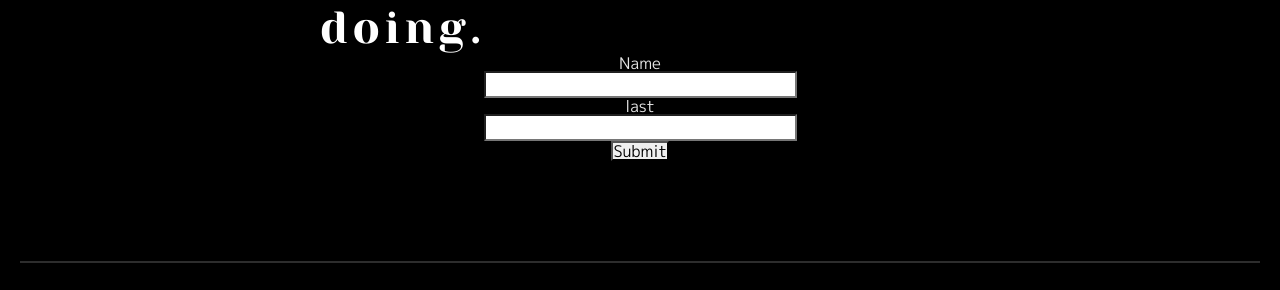
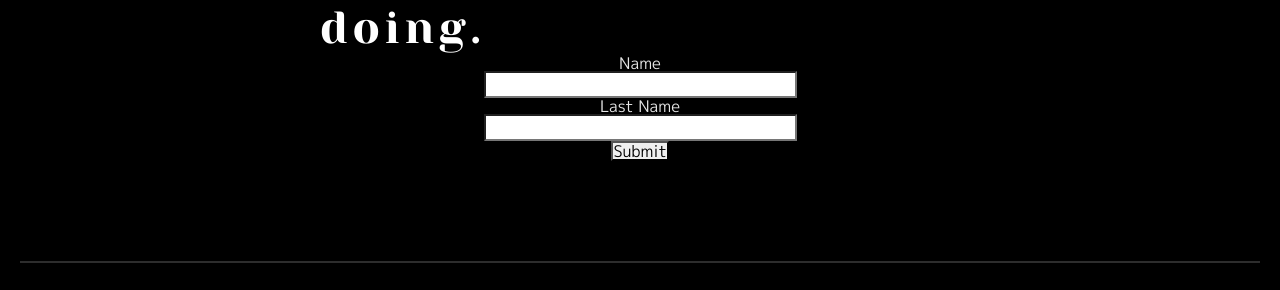
Before and after one commit to factorytown/factorytown.github.io, a Jekyll site: the page built from _pages/about.md, in a window 1280 px wide and 900 px high, scrolled down 1612 px. Shown: the part 570-860 px from the top of the window. Built offline with Jekyll 4.4.1, drawn with Linux system fonts in a browser that asks for light colours; nearby versions of some CDN libraries.

Commit message:
Updated About

```diff
--- a/_pages/about.md
+++ b/_pages/about.md
@@ -34,15 +34,16 @@ title: ABOUT
 	<input type="text" name="name" id="name"/>
 	<br/>
 
-         <label for="last">last</label><br/>
+         <label for="last">Last Name</label><br/>
          <input type="text" name="last" id="last"/><br/><div style="display:none;">
-	<label for="hp">HP</label><br/>
-	<input type="text" name="hp" id="hp"/>
+
 
 	<label for="email">Email</label><br/>
 	<input type="email" name="email" id="email"/>
         <br/>
 
+        <label for="hp">HP</label><br/>
+	<input type="text" name="hp" id="hp"/>
 
 	</div>
 	<input type="hidden" name="list" value="hSPWAyGO6mOQ892ooRWHAjuQ"/>
```
